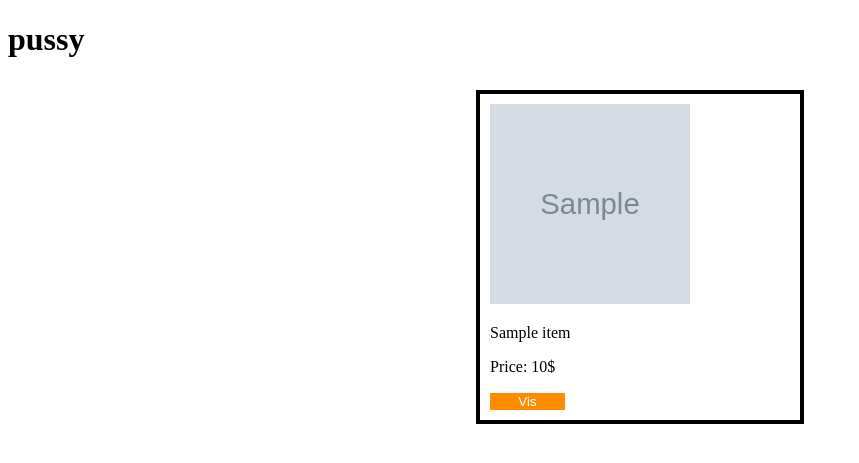
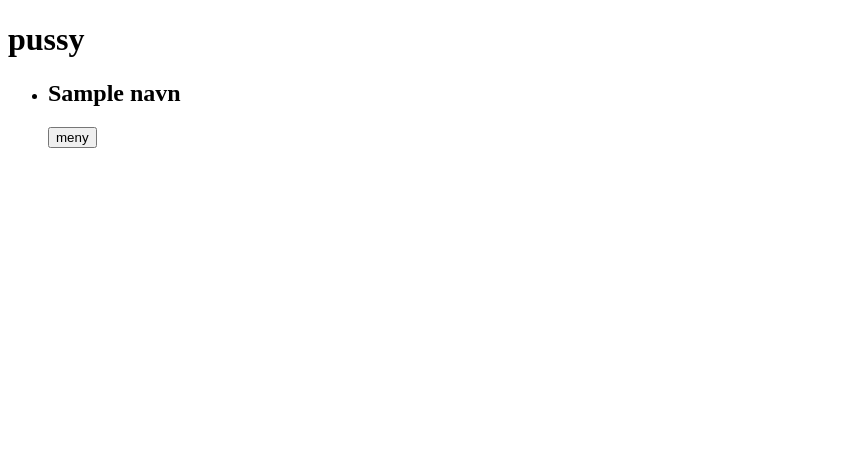
Before and after one commit to reztingel/PEM, a Flask app: template Frontend/templates/index.html in a window 1280 px wide. Shown: the top 463 px of the page, without its empty margins (0-859 px from the left). Run offline with Flask 3, Linux system fonts and the light colour scheme; the template is opened without the code that fills it: most values are stand-ins (such as "Sample title", 1, 10 or a date in 2020); grey boxes marked "Sample" are stand-in pictures.

Commit message:
lagt til for å see resturang

```diff
--- a/Frontend/templates/index.html
+++ b/Frontend/templates/index.html
@@ -3,19 +3,15 @@
 {% block content %}
 
 
-
-
-
-  <div class="productPage">
-    {% for item in data %}
-    <form class="products" action="{{ url_for('get_product', product_id=item.id) }}" methods="POST">
-        <img id="im" src="{{item.image}}" alt="{{ item.title }}">
-        <p>{{ item.title }}</p>
-        <p>Price: {{ item.price }}$</p>
-        <input id="Viss" type="submit" value="Vis">
-    </form>
+<ul>
+    {% for resturang in resturanger %}
+    <li>
+        <form action="{{url_for('get_resturang', sid=resturang.id) }}" method="get" name="restlink">
+            <h2 onclick="document.forms.restlink.submit()">{{resturang.navn}}</h2>
+            <input type="submit" value="meny">
+        </form>
+    </li>
     {% endfor %}
-  </div>
-
+</ul>
 
 {% endblock %}
```
